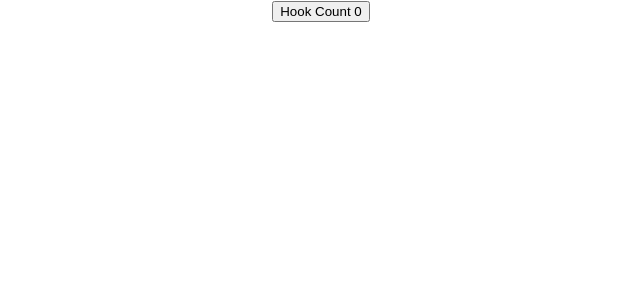
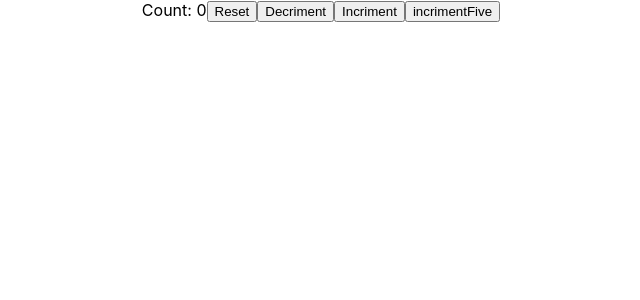
Before and after one commit to tashfeennaveed/React-test-app, a React (Create React App) app: page / in a window 1280 px wide. Shown: the top 300 px of the page, without its empty margins (319-959 px from the left). Built offline with nearby package versions, Linux system fonts and the light colour scheme.

Commit message:
ep46.usestate hook
give prevstate as function not argument

```diff
--- a/src/App.js
+++ b/src/App.js
@@ -1,8 +1,7 @@
 
 
 import './App.css';
-import ClassCounter from './components/ClassCounter';
-import HookCounter from './components/HookCounter';
+import HookCounter2 from './components/HookCounter2';
 //import { UserProvider } from './components/UserContext';
 // import {Greet} from './components/Greet';
 //import StyleSheet from './components/StyleSheet';
@@ -17,7 +16,7 @@
   return (
     <div className="App">
       {/* <Navbar/> */}
-      <HookCounter/>
+      <HookCounter2/>
 
 
 
--- /dev/null
+++ b/src/components/HookCounter2.js
@@ -0,0 +1,24 @@
+import React, {useState} from 'react'
+
+function HookCounter2() {
+   const initialcount= 0
+   const [count, setCount] = useState(initialcount)
+
+   const incrimentFive = () => {
+       for(let i=0; i<5; i++ ){
+        setCount( prevCount => prevCount+1 )
+       }
+   }
+
+    return (
+        <div>
+            Count: {count}
+            <button onClick={() => setCount(initialcount)} >Reset</button>
+            <button onClick={() => setCount(prevCount => prevCount-1)} >Decriment</button>
+            <button onClick={() => setCount(prevCount => prevCount+1)} >Incriment</button>
+            <button onClick={incrimentFive} >incrimentFive</button>
+        </div>
+    )
+}
+
+export default HookCounter2
```
